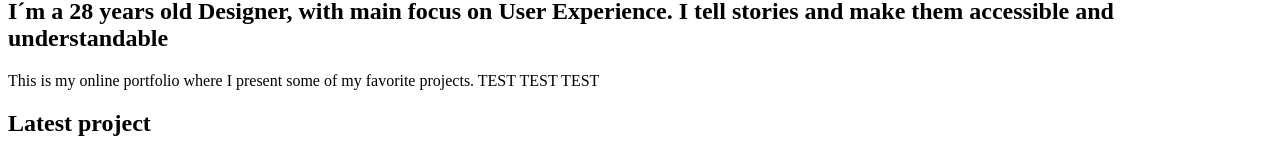
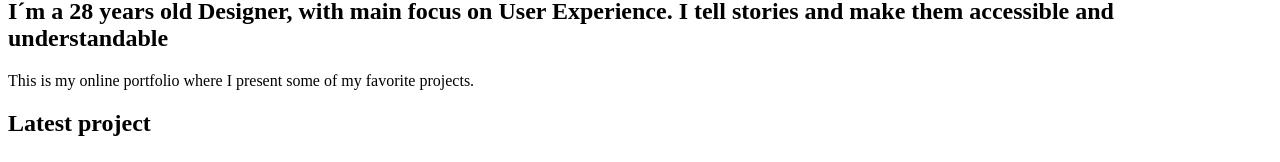
Before and after one commit to dia-con-ly/Portfolio-Website, a plain HTML site: page index.html in a window 1280 px wide. Shown: the part 254-416 px from the top of the page. Drawn offline with Linux system fonts and the light colour scheme; files whose address does not match are found by name.

Commit message:
Undo Test
I deleted the Test-Parapraph to go back to my normal code.

```diff
--- a/index.html
+++ b/index.html
@@ -74,7 +74,7 @@
 				<h1> Hey there, it´s me Lydia. <br> 	</h1>
 				<h2> <span> I´m a 28 years old Designer, with main focus on User Experience. I tell
 stories and make them accessible and understandable </span> </h2>
-				<p> This is my online portfolio where I present some of my favorite projects. TEST TEST TEST</p>
+				<p> This is my online portfolio where I present some of my favorite projects.</p>
 			</div>
 		</div>
 
```
